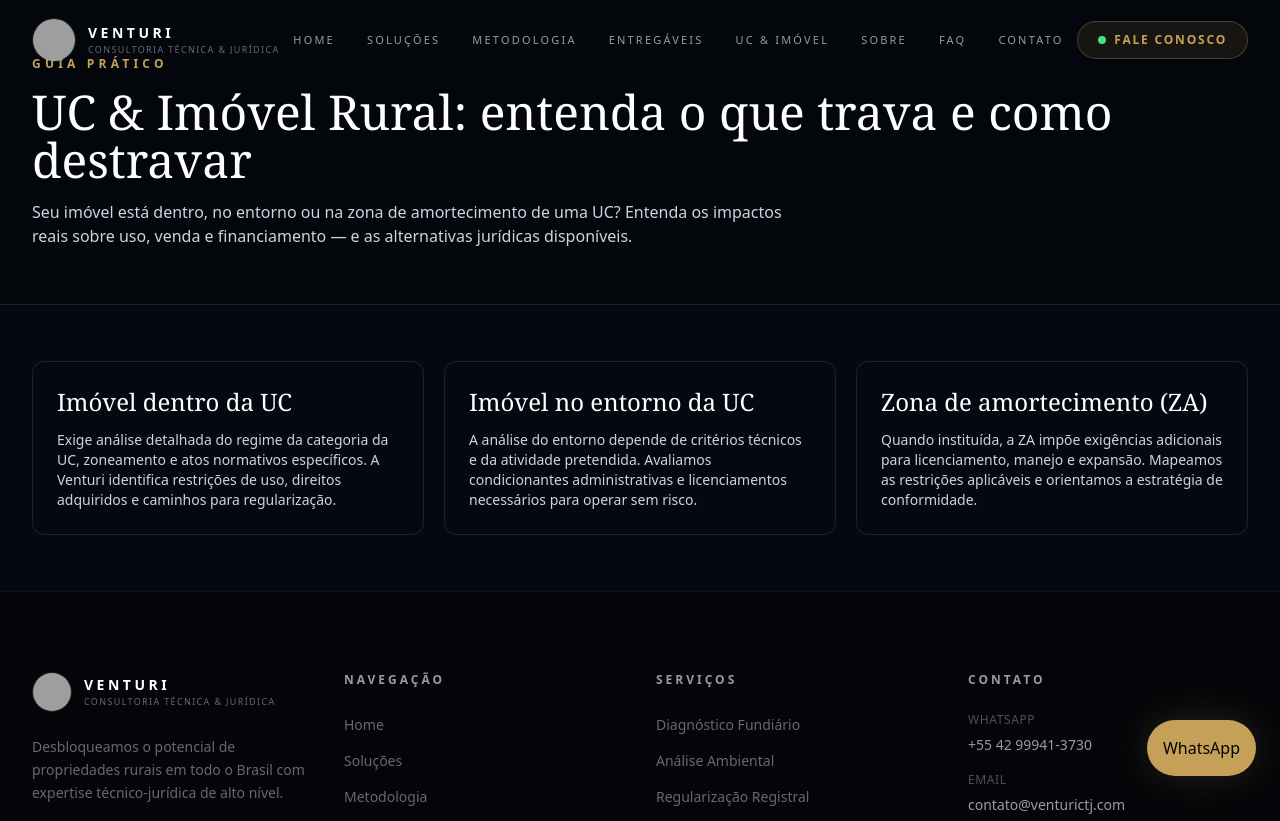
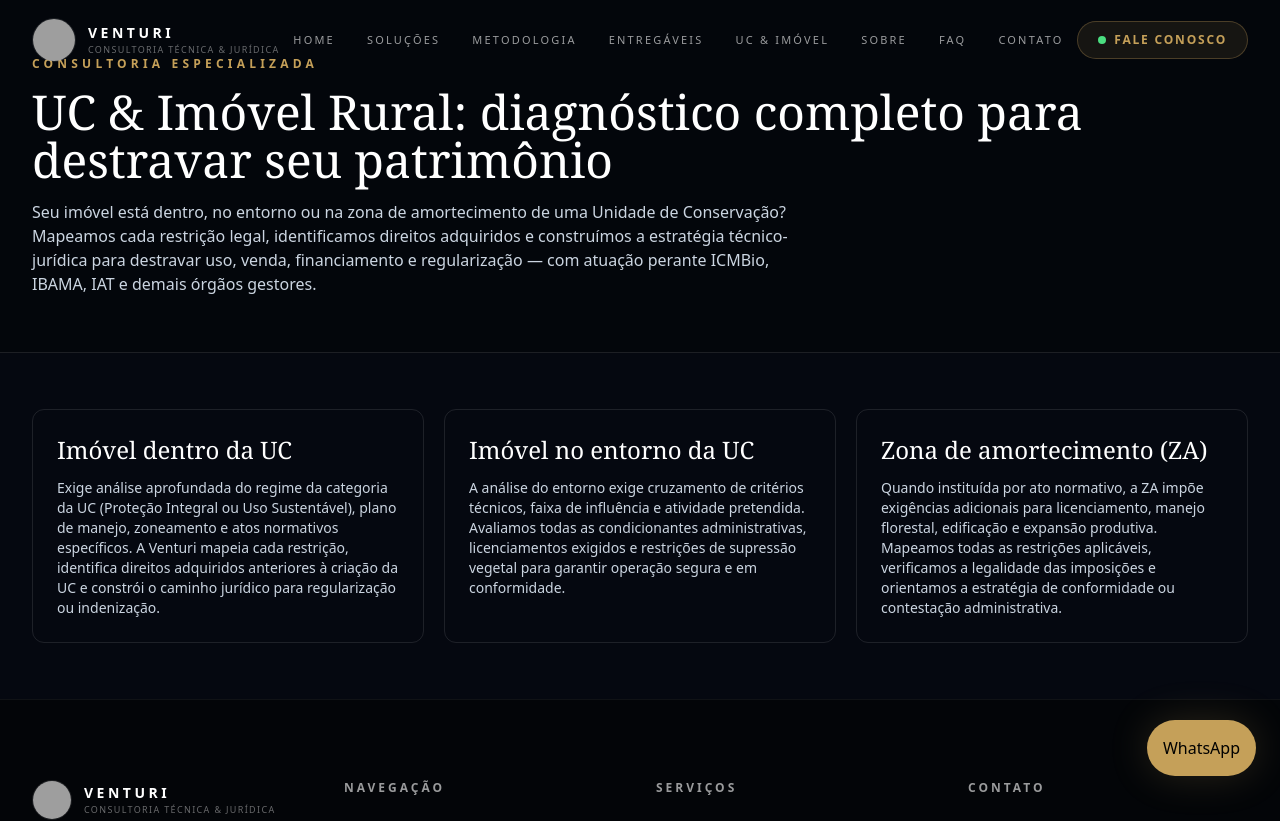
Before and after one commit to ciroramonvaz-stack/site-venturictj, a Next.js app: page /uc-imovel in a window 1280 px wide. Shown: the top 821 px of the page. Built offline with nearby package versions, Linux system fonts and the light colour scheme; grey boxes are pictures that could not be loaded; a web font is replaced by a local one.

Commit message:
Update page.tsxfeat: robustece pagina UC e Imovel com conteudo mais detalhado

```diff
--- a/src/app/uc-imovel/page.tsx
+++ b/src/app/uc-imovel/page.tsx
@@ -6,15 +6,15 @@ export const metadata = getPageMetadata('UC & Imóvel | VENTURI');
 const cards = [
   {
     title: 'Imóvel dentro da UC',
-    text: 'Exige análise detalhada do regime da categoria da UC, zoneamento e atos normativos específicos. A Venturi identifica restrições de uso, direitos adquiridos e caminhos para regularização.'
+    text: 'Exige análise aprofundada do regime da categoria da UC (Proteção Integral ou Uso Sustentável), plano de manejo, zoneamento e atos normativos específicos. A Venturi mapeia cada restrição, identifica direitos adquiridos anteriores à criação da UC e constrói o caminho jurídico para regularização ou indenização.'
   },
   {
     title: 'Imóvel no entorno da UC',
-    text: 'A análise do entorno depende de critérios técnicos e da atividade pretendida. Avaliamos condicionantes administrativas e licenciamentos necessários para operar sem risco.'
+    text: 'A análise do entorno exige cruzamento de critérios técnicos, faixa de influência e atividade pretendida. Avaliamos todas as condicionantes administrativas, licenciamentos exigidos e restrições de supressão vegetal para garantir operação segura e em conformidade.'
   },
   {
     title: 'Zona de amortecimento (ZA)',
-    text: 'Quando instituída, a ZA impõe exigências adicionais para licenciamento, manejo e expansão. Mapeamos as restrições aplicáveis e orientamos a estratégia de conformidade.'
+    text: 'Quando instituída por ato normativo, a ZA impõe exigências adicionais para licenciamento, manejo florestal, edificação e expansão produtiva. Mapeamos todas as restrições aplicáveis, verificamos a legalidade das imposições e orientamos a estratégia de conformidade ou contestação administrativa.'
   }
 ];
 
@@ -22,9 +22,9 @@ export default function UcImovelPage() {
   return (
     <>
       <PageHero
-        kicker="Guia prático"
-        title="UC & Imóvel Rural: entenda o que trava e como destravar"
-        description="Seu imóvel está dentro, no entorno ou na zona de amortecimento de uma UC? Entenda os impactos reais sobre uso, venda e financiamento — e as alternativas jurídicas disponíveis."
+        kicker="Consultoria Especializada"
+        title="UC & Imóvel Rural: diagnóstico completo para destravar seu patrimônio"
+        description="Seu imóvel está dentro, no entorno ou na zona de amortecimento de uma Unidade de Conservação? Mapeamos cada restrição legal, identificamos direitos adquiridos e construímos a estratégia técnico-jurídica para destravar uso, venda, financiamento e regularização — com atuação perante ICMBio, IBAMA, IAT e demais órgãos gestores."
       />
       <section className="section-wrap py-14">
         <div className="grid gap-5 md:grid-cols-3">
```
